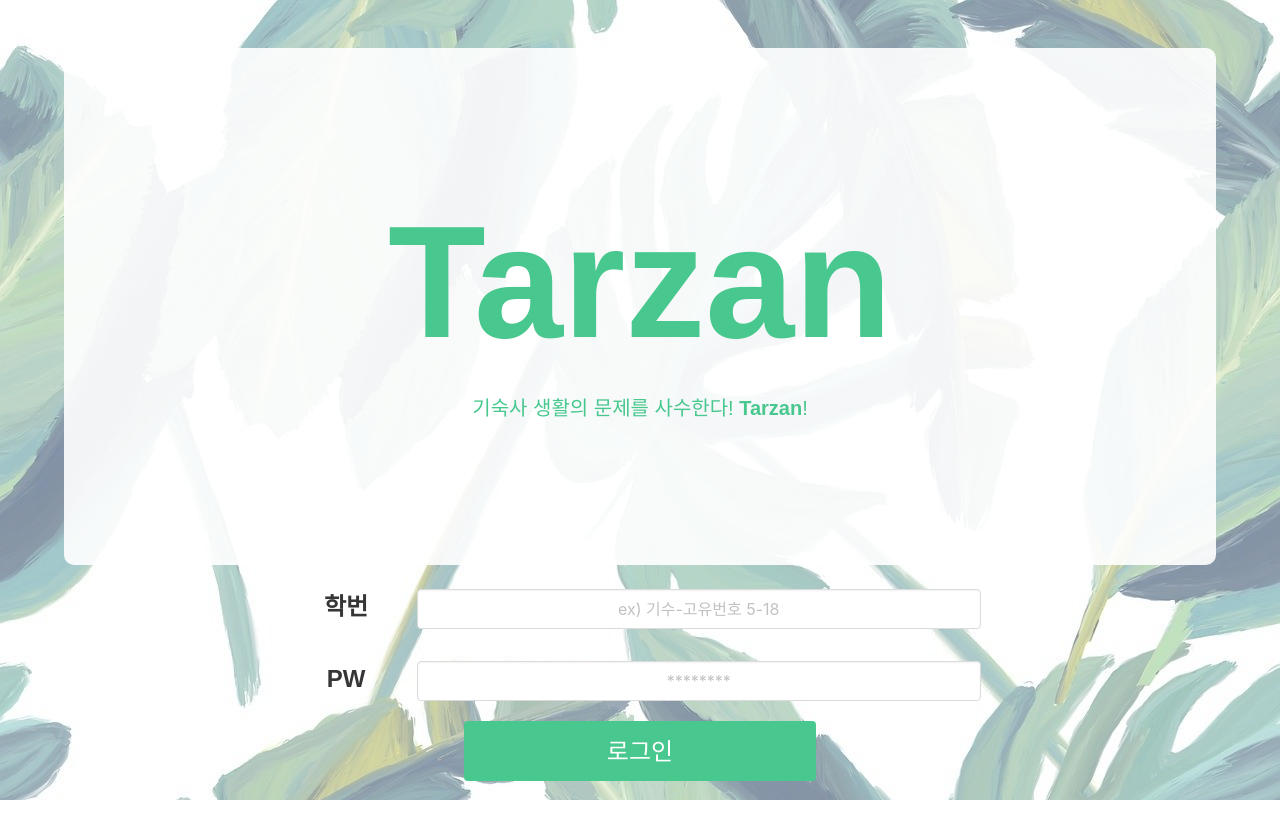
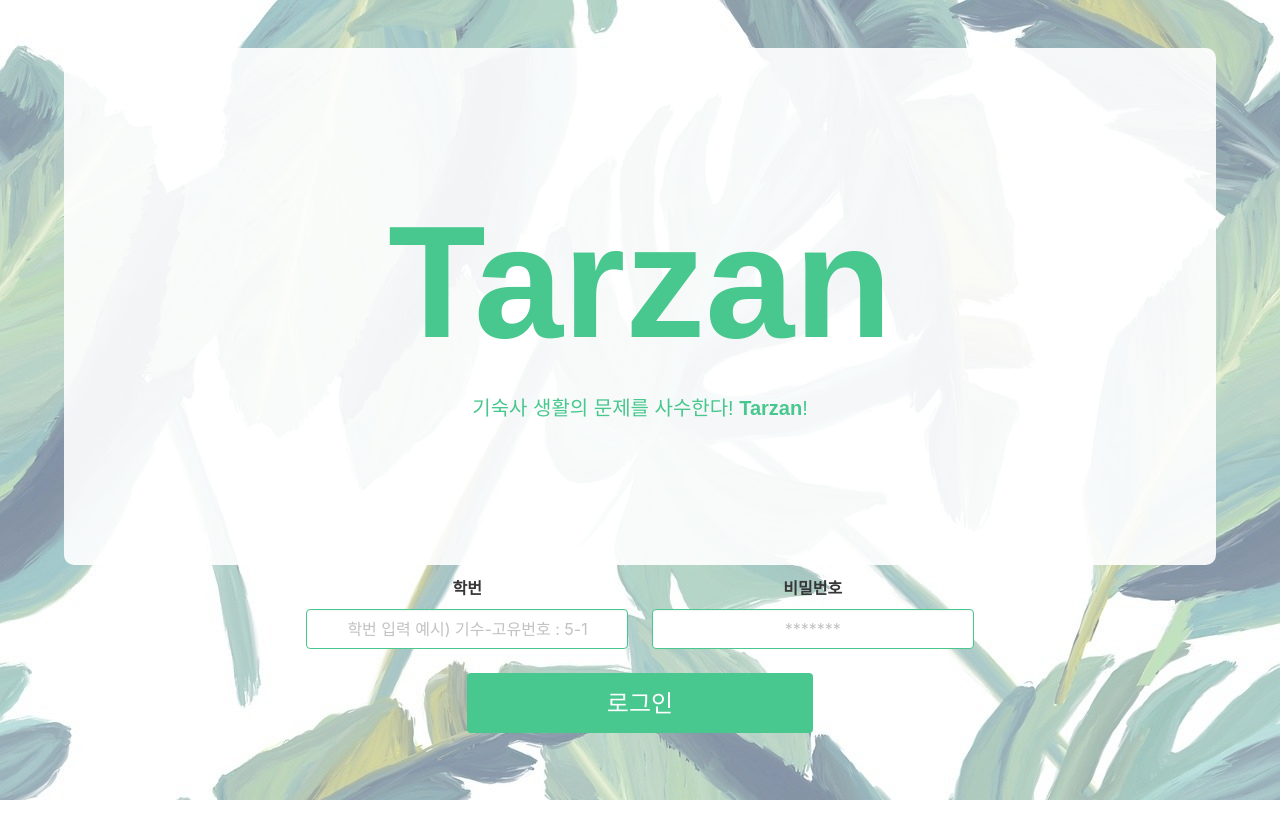
Before and after one commit to Deokgi-Park/tajan, a Flask app: page / in a window 1280 px wide. Run offline with Flask 3, Linux system fonts and the light colour scheme.

Commit message:
Add files via upload

```diff
--- a/Tarzan/templates/index.html
+++ b/Tarzan/templates/index.html
@@ -10,6 +10,9 @@
           text-align: center;
           color : #48c78e;
           font-family: "Noto Sans KR", sans-serif;
+        }
+        html{
+            overflow: hidden;
         }
         .title{
           font-size: 10em;
@@ -50,7 +53,6 @@
         $( document ).ready(function() {
             $("#loginButton").click(function(){
                 $("#loginButton").addClass('is-loading');
-                alert('test');
             })
         })
 
@@ -72,18 +74,34 @@
           </div>
         </div>
       </section>
-      <form class="columns is-three-fifths is-offset-one-fifth mt-3" action="/login">
+      <form method="post" lass="columns is-three-fifths is-offset-one-fifth mt-3" action="/login">
         <div class="column is-three-fifths is-offset-one-fifth">
           <div class="columns field">
-            <label class="column is-2 label is-size-4">학번</label>
-            <div class="column control">
-              <input class="input" type="email" placeholder="ex) 기수-고유번호 5-18">
+            <div class="field column">
+              <label class="label">학번</label>
+              <div class="control has-icons-left has-icons-right">
+                <input name="number" class="input is-success" type="text" placeholder="학번 입력 예시) 기수-고유번호 : 5-18" value="">
+                <span class="icon is-small is-left">
+                  <i class="fas fa-user"></i>
+                </span>
+                <span class="icon is-small is-right">
+                  <i class="fas fa-check"></i>
+                </span>
+              </div>
+              <p style="display: none;" class="help is-success">This username is available</p>
             </div>
-          </div>
-          <div class="columns field">
-            <label class="column label is-2 is-size-4">PW</label>
-            <div class="column control">
-              <input class="input" type="password" placeholder="********">
+            <div class="field column">
+              <label class="label">비밀번호</label>
+              <div class="control has-icons-left has-icons-right">
+                <input name="password" class="input is-success" type="password" placeholder="*******" value="">
+                <span class="icon is-small is-left">
+                  <i class="fas fa-envelope"></i>
+                </span>
+                <span class="icon is-small is-right">
+                  <i class="fas fa-exclamation-triangle"></i>
+                </span>
+              </div>
+              <p style="display: none;" class="help is-success">This email is invalid</p>
             </div>
           </div>
           <div class="columns is-mobile loButton">
```
